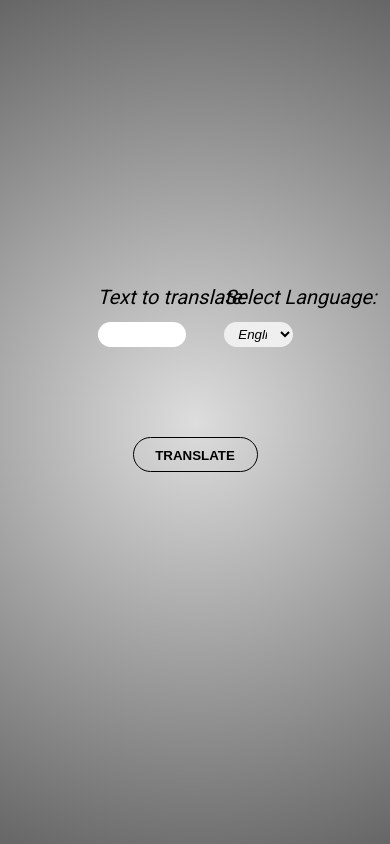
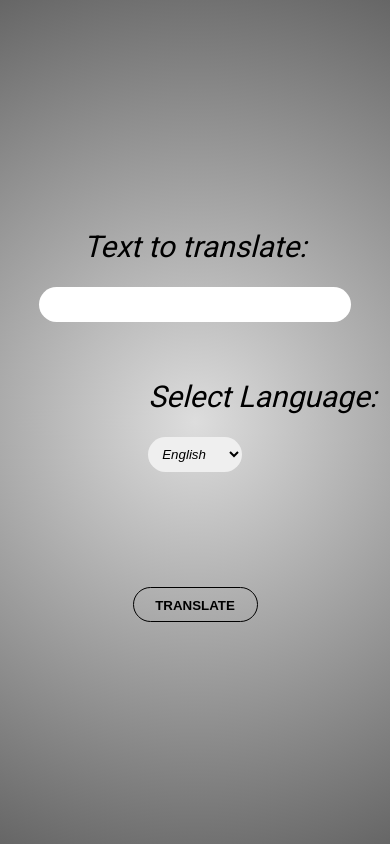
Before and after one commit to UstymUkhman/Translator-Speach, a website: page client/index.html in a window 390 px wide. Drawn offline with Linux system fonts and the light colour scheme.

Commit message:
Responsive added

```diff
--- a/client/style.css
+++ b/client/style.css
@@ -132,3 +132,46 @@ html, body {
   position: absolute;
   right: 0;
 }
+
+@media only screen and (max-width: 991px) {
+  .settings-container {
+    height: 400px;
+    width: 80vw;
+  }
+
+  .input-value {
+    position: relative;
+    width: 100%;
+  }
+
+  .input-value.lang {
+    margin: 50px auto 0;
+    width: 30%;
+  }
+
+  .info {
+    margin-bottom: 15px;
+    font-size: 30px;
+  }
+
+  .input {
+    width: calc(100% - 20px);
+    height: 35px;
+  }
+
+  select.input {
+    width: 100%;
+  }
+
+  #input-field, #language-field {
+    height: 35px;
+  }
+
+  option {
+    width: 100%;
+  }
+
+  #translate {
+    bottom: 0;
+  }
+}
```
